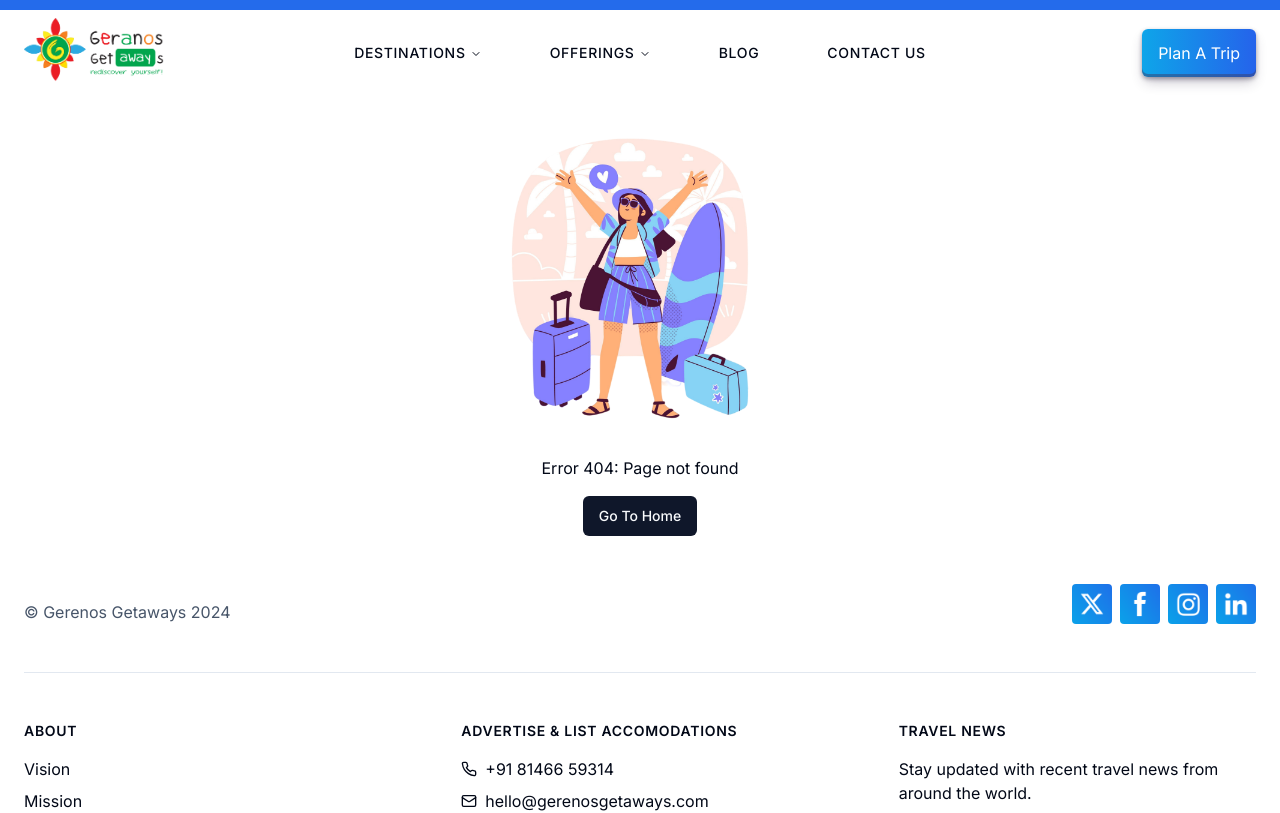
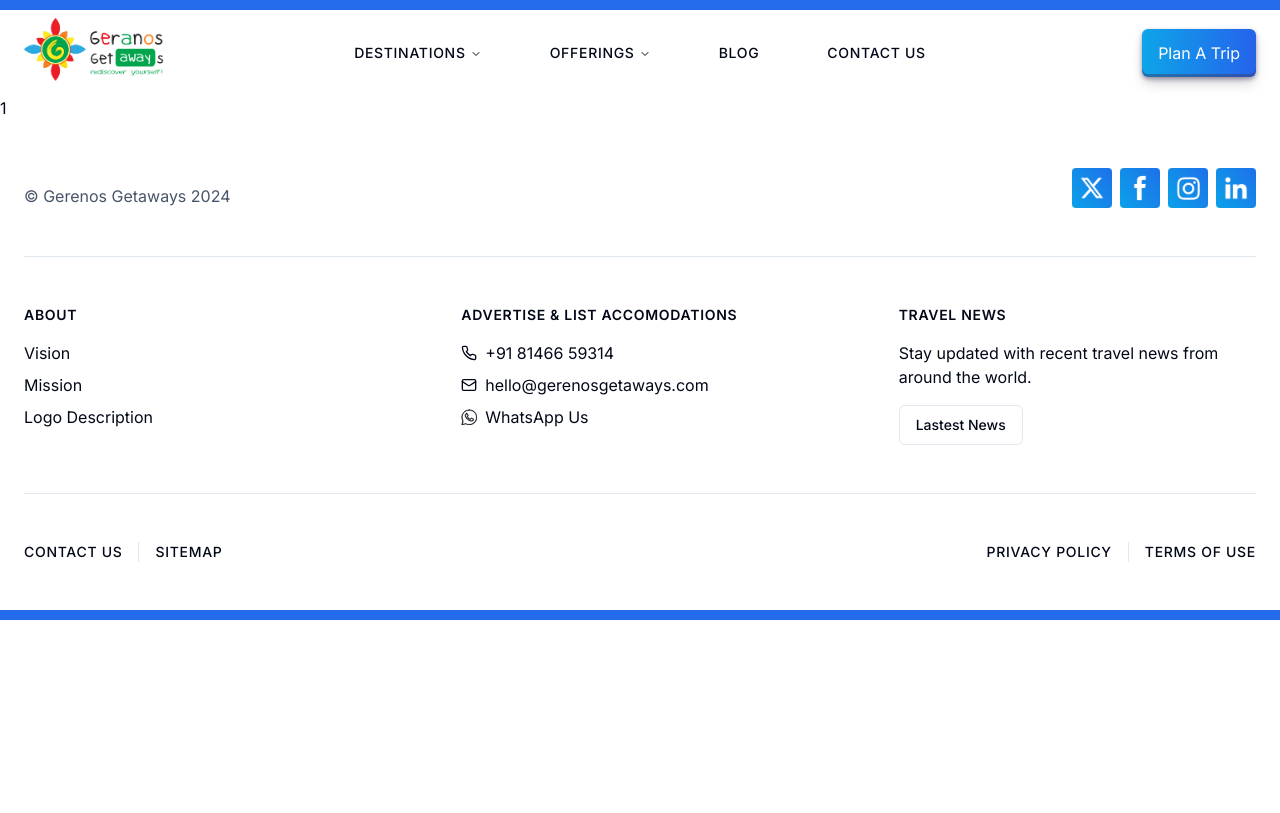
Before and after one commit to TheHypedge/geranos, a Next.js app: page /blog/1 in a window 1280 px wide. Before the commit this address had no page. Shown: the top 813 px of the page. Built offline with nearby package versions, Linux system fonts and the light colour scheme.

Commit message:
changes
changes

```diff
--- /dev/null
+++ b/src/app/blog/[slug]/page.tsx
@@ -0,0 +1,11 @@
+import React from 'react'
+import { useRouter } from 'next/router'
+
+const Page = () => {
+    const router = useRouter()
+  return (
+    <div className="mt-12">{router.query.slug}</div>
+  )
+}
+
+export default Page
```
